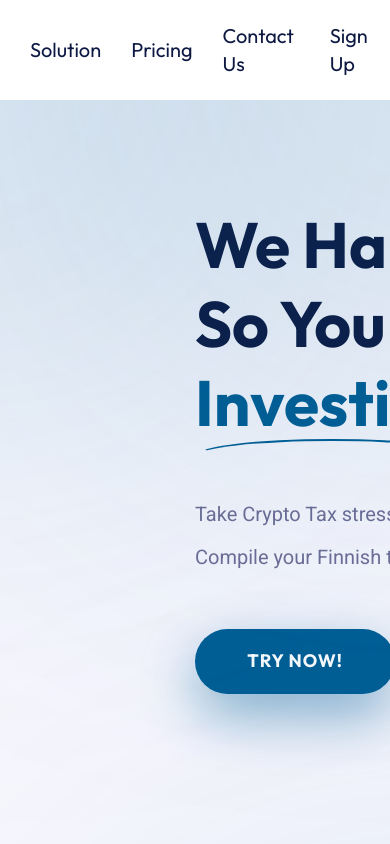
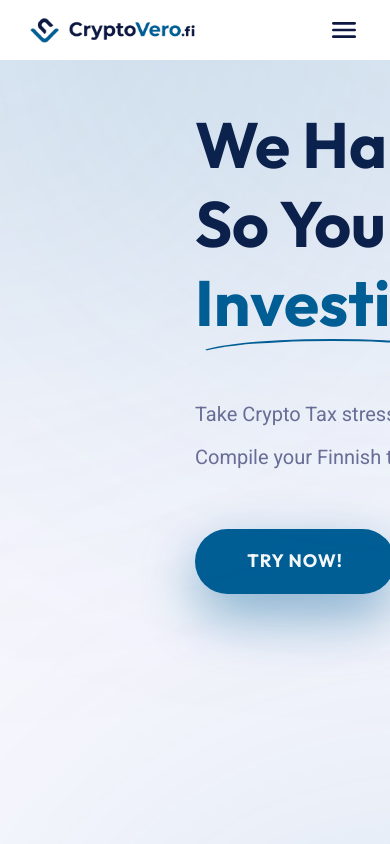
Before and after one commit to RealToma/CryptoVero_Frontend, a React (Create React App) app: page / in a window 390 px wide. Shown: the top 844 px of the page. Built offline with nearby package versions, Linux system fonts and the light colour scheme.

Commit message:
completed mobile responsive of footer

```diff
--- a/src/Components/CustomFooterLink.js
+++ b/src/Components/CustomFooterLink.js
@@ -11,16 +11,21 @@ const CustomFooterLink = ({ data }) => {
           return (
             <a href={each.link} style={{ textDecoration: "none" }} key={index}>
               <Box display={"flex"} alignItems="center" mt={"20px"}>
-                {
-                  each.icon ?
-                    <>
-                      <Icon01>
-                        <img src={each.icon} width={"100%"} height={"100%"} alt="" />
-                      </Icon01>
-                      <TextLink01>{each.text}</TextLink01>
-                    </>
-                    : <TextLink01>{each.text}</TextLink01>
-                }
+                {each.icon ? (
+                  <>
+                    <Icon01>
+                      <img
+                        src={each.icon}
+                        width={"100%"}
+                        height={"100%"}
+                        alt=""
+                      />
+                    </Icon01>
+                    <TextLink01>{each.text}</TextLink01>
+                  </>
+                ) : (
+                  <TextLink01>{each.text}</TextLink01>
+                )}
               </Box>
             </a>
           );
@@ -35,6 +40,11 @@ const StyledComponent = styled(Box)`
   height: 100%;
   flex-direction: column;
   justify-content: space-between;
+
+  transition: 0.5s;
+  @media (max-width: 500px) {
+    height: 0%;
+  }
 `;
 
 const TextHeader = styled(Box)`
@@ -75,8 +85,8 @@ const Icon01 = styled(Box)`
   justify-content: center;
   align-items: center;
   border-radius: 100%;
-  background-color: #005E95;
+  background-color: #005e95;
   margin-right: 10px;
-`
+`;
 
 export default CustomFooterLink;
--- a/src/Layouts/Footer.js
+++ b/src/Layouts/Footer.js
@@ -2,6 +2,7 @@ import React from "react";
 import { Box } from "@mui/material";
 import styled from "styled-components";
 import imgFooter01 from "../Assets/Images/background/footer01.png";
+import imgFooter02 from "../Assets/Images/background/footer02.png";
 import CustomFooterLink from "../Components/CustomFooterLink";
 import { dataFooterLink } from "../Config/data";
 
@@ -35,6 +36,14 @@ const StyledComponent = styled(Box)`
   /* background-color: #0d1942; */
   justify-content: center;
   align-items: center;
+
+  transition: 0.5s;
+  @media (max-width: 500px) {
+    background-image: url(${imgFooter02});
+    background-position: center;
+    background-size: 100% 100%;
+    background-repeat: no-repeat;
+  }
 `;
 
 const PartMax01 = styled(Box)`
@@ -46,57 +55,61 @@ const PartMax01 = styled(Box)`
   box-sizing: border-box;
   align-items: center;
 
-  transition: .5s;
-  @media(max-width: 1600px)
-  {
+  transition: 0.5s;
+  @media (max-width: 1600px) {
     padding: 70px 150px;
   }
-  @media(max-width: 1200px)
-  {
+  @media (max-width: 1200px) {
     padding: 70px 80px;
   }
-  @media(max-width: 1024px)
-  {
+  @media (max-width: 1024px) {
     flex-direction: column;
     padding-top: 100px;
     padding-left: 50px;
     padding-right: 50px;
     height: 500px;
   }
-  @media(max-width: 500px)
-  {
-    height: 500px;
-    padding: 100px 30px 30px;
+  @media (max-width: 500px) {
+    flex-direction: column;
+    padding-top: 100px;
+    padding-left: 30px;
+    padding-right: 30px;
+    height: 700px;
   }
 `;
 
 const PartLeft01 = styled(Box)`
   display: flex;
   flex: 1;
-  width :100%;
+  width: 100%;
   height: 100%;
   flex-direction: column;
 
-  transition: .5s;
-  @media(max-width: 1600px)
-  {
+  transition: 0.5s;
+  @media (max-width: 1600px) {
     align-items: center;
+  }
+
+  @media (max-width: 500px) {
+    flex: none;
+    height: 20%;
   }
 `;
 
 const PartRight01 = styled(Box)`
   display: flex;
   flex: 1;
-  width :100%;
+  width: 100%;
   height: 100%;
   justify-content: center;
   align-items: center;
   justify-content: space-between;
 
-  transition: .5s;
-  @media(max-width: 600px)
-  {
-
+  transition: 0.5s;
+  @media (max-width: 500px) {
+    flex-wrap: wrap;
+    flex: none;
+    height: 70%;
   }
 `;
 
@@ -127,15 +140,12 @@ const TextDescription01 = styled(Box)`
   color: #ffffff;
   opacity: 0.7;
 
-
-  transition: .5s;
-  @media(max-width: 1024px)
-  {
+  transition: 0.5s;
+  @media (max-width: 1024px) {
     width: 100%;
     justify-content: center;
     text-align: center;
   }
 `;
 
-
 export default Footer;
--- a/src/Layouts/Header.js
+++ b/src/Layouts/Header.js
@@ -2,6 +2,7 @@ import React, { useState } from "react";
 import { Box } from "@mui/material";
 import styled from "styled-components";
 import imgLogo01 from "../Assets/Images/mark/logo01.png";
+import MenuRoundedIcon from "@mui/icons-material/MenuRounded";
 
 const Header = () => {
   const [flagLanguage, setFlagLanguage] = useState(true);
@@ -34,6 +35,9 @@ const Header = () => {
             </Box>
           </ButtonSwitchLanguage01>
         </PartLink01>
+        <ButtonMenu01>
+          <MenuRoundedIcon />
+        </ButtonMenu01>
       </PartMax01>
     </StyledComponent>
   );
@@ -41,11 +45,17 @@ const Header = () => {
 
 const StyledComponent = styled(Box)`
   display: flex;
+  position: fixed;
   width: 100%;
   min-height: 100px;
   justify-content: center;
   background-color: #ffffff;
   z-index: 100;
+
+  transition: 0.5s;
+  @media (max-width: 1024px) {
+    min-height: 60px;
+  }
 `;
 
 const PartMax01 = styled(Box)`
@@ -57,21 +67,17 @@ const PartMax01 = styled(Box)`
   justify-content: space-between;
   align-items: center;
 
-  transition: .5s;
-  @media(max-width: 1600px)
-  {
+  transition: 0.5s;
+  @media (max-width: 1600px) {
     padding: 0px 150px;
   }
-  @media(max-width: 1200px)
-  {
+  @media (max-width: 1200px) {
     padding: 0px 80px;
   }
-  @media(max-width: 1024px)
-  {
+  @media (max-width: 1024px) {
     padding: 0px 50px;
   }
-  @media(max-width: 500px)
-  {
+  @media (max-width: 500px) {
     padding: 0px 30px;
   }
 `;
@@ -81,6 +87,12 @@ const PartMark01 = styled(Box)`
   width: 235px;
   height: 35px;
   cursor: pointer;
+
+  transition: 0.5s;
+  @media (max-width: 1024px) {
+    width: 165px;
+    height: 25px;
+  }
 `;
 
 const PartLink01 = styled(Box)`
@@ -89,6 +101,11 @@ const PartLink01 = styled(Box)`
   align-items: center;
 
   gap: 30px;
+
+  transition: 0.5s;
+  @media (max-width: 1024px) {
+    display: none;
+  }
 `;
 
 const LinkEach01 = styled(Box)`
@@ -142,7 +159,7 @@ const ButtonLeft01 = styled(Box)`
   text-transform: uppercase;
   cursor: pointer;
 
-  transition: .3s;
+  transition: 0.3s;
 `;
 
 const ButtonRight01 = styled(Box)`
@@ -166,7 +183,20 @@ const ButtonRight01 = styled(Box)`
   border-radius: 10000px;
   cursor: pointer;
 
-  transition: .3s;
+  transition: 0.3s;
+`;
+
+const ButtonMenu01 = styled(Box)`
+  display: none;
+  color: #0d1942;
+  cursor: pointer;
+  > svg {
+    font-size: 2rem;
+  }
+  transition: 0.5s;
+  @media (max-width: 1024px) {
+    display: flex;
+  }
 `;
 
 export default Header;
```
Also changed, not shown: src/Assets/Images/background/footer02.png, src/Assets/Images/background/footer03.png (added).
